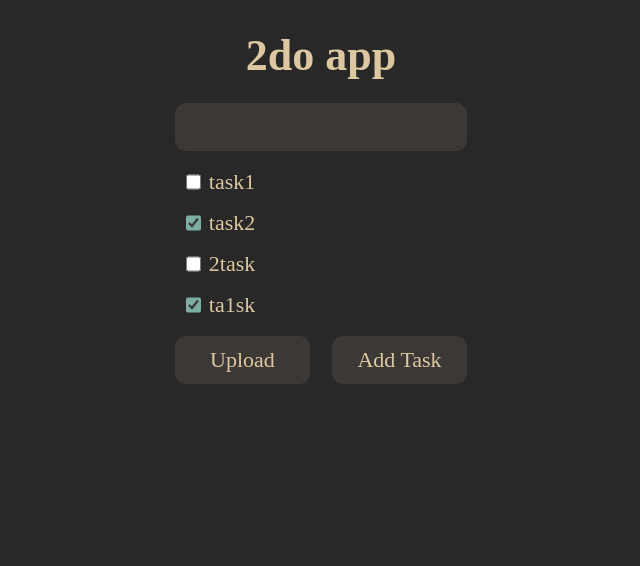
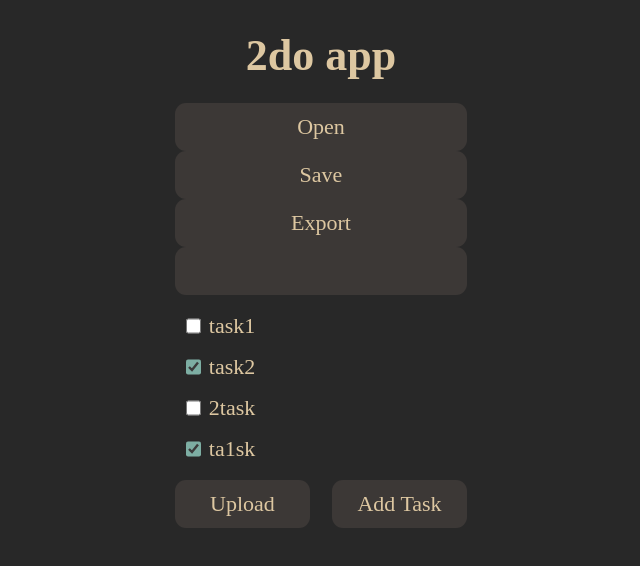
Before and after one commit to ritchielrez/2do-app, a React (Vite) app in the folder 2do-gui/: page / in a window 1280 px wide. Shown: the top 566 px of the page, without its empty margins (319-959 px from the left). Built offline with nearby package versions, Linux system fonts and the light colour scheme; a web font is replaced by a local one.

Commit message:
feat(ui): add `Menubar`

```diff
--- a/2do-gui/src/App.tsx
+++ b/2do-gui/src/App.tsx
@@ -2,6 +2,7 @@ import TodoList from "./TodoList.tsx";
 import Search from "./Search.tsx";
 import React, { createContext, useState, useReducer } from "react";
 import { Buttons } from "./Buttons.tsx";
+import MenuBar from "./MenuBar.tsx";
 
 export let StateContext: React.Context<State>;
 
@@ -101,6 +102,7 @@ export default function App() {
       <header>
         <h1>2do app</h1>
       </header>
+      <MenuBar></MenuBar>
       <Search></Search>
       <TodoList></TodoList>
       <Buttons></Buttons>
--- /dev/null
+++ b/2do-gui/src/MenuBar.tsx
@@ -0,0 +1,11 @@
+import { exportTodos } from "./Storage.ts";
+
+export default function MenuBar() {
+  return (
+    <div id="menu-bar">
+      <button>Open</button>
+      <button>Save</button>
+      <button onClick={exportTodos}>Export</button>
+    </div>
+  );
+}
```
